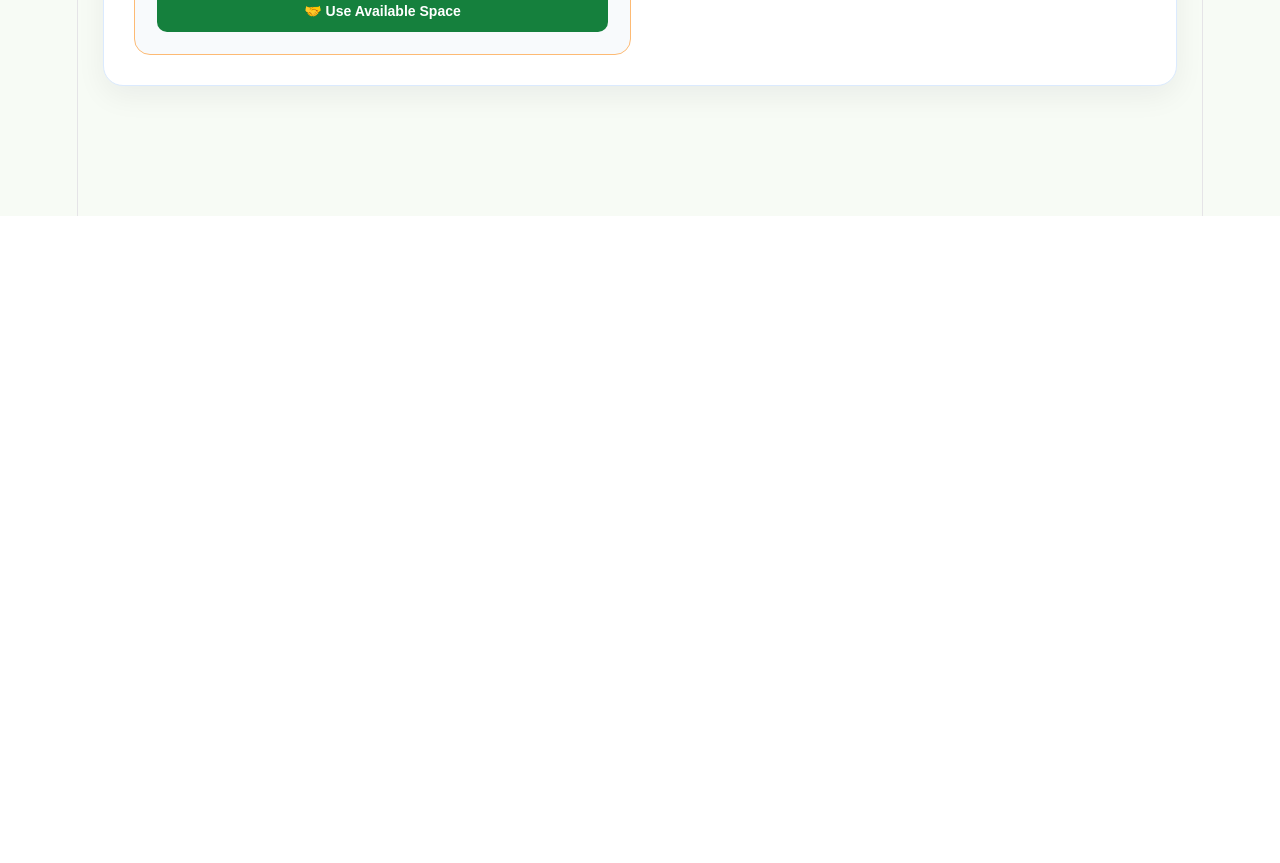
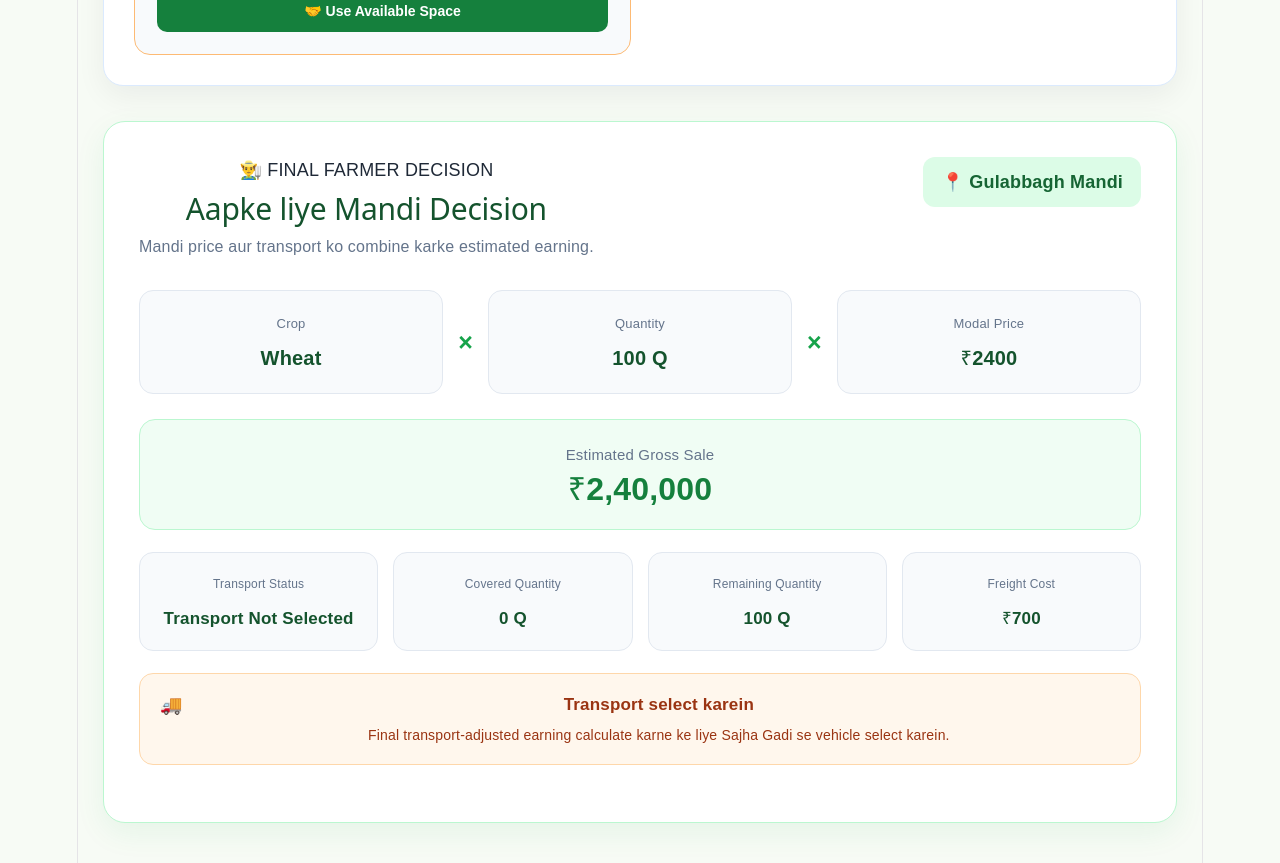
Before and after one commit to NK0018/bharat-mandi-hackathon, a React (Vite) app: page / in a window 1280 px wide. Shown: the part 4360-5223 px from the top of the page. Before the commit the page ends 4576 px from the top, so only its background shows below. Built offline with nearby package versions, Linux system fonts and the light colour scheme.

Commit message:
Complete farmer decision and smart transport flow

```diff
--- a/src/App.css
+++ b/src/App.css
@@ -1573,3 +1573,244 @@ select option {
   }
 
 }
+/* =========================================
+   FINAL FARMER DECISION
+   ========================================= */
+
+.final-decision-card {
+  margin-top: 35px;
+  padding: 35px;
+  background: #ffffff;
+  border: 1px solid #bbf7d0;
+  border-radius: 22px;
+  box-shadow: 0 10px 30px rgba(22, 163, 74, 0.08);
+}
+
+.final-decision-header {
+  display: flex;
+  justify-content: space-between;
+  align-items: flex-start;
+  gap: 25px;
+  margin-bottom: 30px;
+}
+
+.final-decision-header h2 {
+  margin: 8px 0 8px;
+  font-size: 30px;
+  color: #14532d;
+}
+
+.final-decision-header p {
+  margin: 0;
+  color: #64748b;
+  font-size: 16px;
+}
+
+.final-mandi-badge {
+  padding: 12px 18px;
+  background: #dcfce7;
+  color: #166534;
+  border-radius: 12px;
+  font-weight: 700;
+  white-space: nowrap;
+}
+
+
+/* CALCULATION */
+
+.final-calculation {
+  display: grid;
+  grid-template-columns: 1fr auto 1fr auto 1fr;
+  align-items: center;
+  gap: 15px;
+  margin-bottom: 25px;
+}
+
+.final-step {
+  padding: 20px;
+  text-align: center;
+  background: #f8fafc;
+  border: 1px solid #e2e8f0;
+  border-radius: 14px;
+}
+
+.final-step small {
+  display: block;
+  margin-bottom: 8px;
+  color: #64748b;
+  font-size: 13px;
+}
+
+.final-step strong {
+  color: #14532d;
+  font-size: 20px;
+}
+
+.calculation-symbol {
+  font-size: 25px;
+  font-weight: 700;
+  color: #16a34a;
+}
+
+
+/* GROSS SALE */
+
+.final-result {
+  padding: 22px;
+  margin-bottom: 22px;
+  text-align: center;
+  background: #f0fdf4;
+  border: 1px solid #bbf7d0;
+  border-radius: 16px;
+}
+
+.final-result small {
+  display: block;
+  margin-bottom: 8px;
+  color: #64748b;
+}
+
+.final-result strong {
+  font-size: 32px;
+  color: #15803d;
+}
+
+
+/* TRANSPORT SUMMARY */
+
+.transport-final-summary {
+  display: grid;
+  grid-template-columns: repeat(4, 1fr);
+  gap: 15px;
+  margin-bottom: 22px;
+}
+
+.transport-final-summary > div {
+  padding: 18px;
+  background: #f8fafc;
+  border: 1px solid #e2e8f0;
+  border-radius: 14px;
+  text-align: center;
+}
+
+.transport-final-summary small {
+  display: block;
+  margin-bottom: 8px;
+  color: #64748b;
+  font-size: 12px;
+}
+
+.transport-final-summary strong {
+  color: #14532d;
+  font-size: 17px;
+}
+
+
+/* PENDING WARNING */
+
+.final-pending-warning {
+  display: flex;
+  align-items: flex-start;
+  gap: 15px;
+  padding: 18px 20px;
+  margin-bottom: 22px;
+  background: #fff7ed;
+  border: 1px solid #fed7aa;
+  border-radius: 14px;
+  color: #9a3412;
+}
+
+.final-pending-warning > div {
+  flex: 1;
+}
+
+.final-pending-warning strong {
+  display: block;
+  margin-bottom: 6px;
+  font-size: 17px;
+}
+
+.final-pending-warning p {
+  margin: 0;
+  line-height: 1.6;
+  font-size: 14px;
+}
+
+
+/* NET EARNING */
+
+.partial-final-result {
+  padding: 25px;
+  background: #ecfdf5;
+  border: 2px solid #86efac;
+  border-radius: 18px;
+  text-align: center;
+}
+
+.partial-final-result small {
+  display: block;
+  margin-bottom: 8px;
+  color: #166534;
+  font-weight: 600;
+}
+
+.partial-final-result strong {
+  display: block;
+  font-size: 34px;
+  color: #15803d;
+}
+
+.partial-final-result p {
+  margin: 12px 0 0;
+  color: #64748b;
+  font-size: 13px;
+}
+
+
+/* MOBILE */
+
+@media (max-width: 900px) {
+
+  .transport-final-summary {
+    grid-template-columns: repeat(2, 1fr);
+  }
+
+  .final-calculation {
+    grid-template-columns: 1fr;
+  }
+
+  .calculation-symbol {
+    display: none;
+  }
+
+}
+
+
+@media (max-width: 650px) {
+
+  .final-decision-card {
+    padding: 22px;
+  }
+
+  .final-decision-header {
+    flex-direction: column;
+  }
+
+  .final-mandi-badge {
+    width: 100%;
+    text-align: center;
+  }
+
+  .transport-final-summary {
+    grid-template-columns: 1fr;
+  }
+
+  .final-result strong {
+    font-size: 27px;
+  }
+
+  .partial-final-result strong {
+    font-size: 28px;
+  }
+
+}
--- a/src/App.jsx
+++ b/src/App.jsx
@@ -407,6 +407,62 @@ const smartTransportMatches = recommendedRoute
           Number(a.isFullMatch)
       )
   : []
+  // =========================================
+// FINAL FARMER DECISION
+// =========================================
+
+const finalRequiredQuantity =
+  Number(dashboardQuantity || 0)
+
+const finalMandiPrice =
+  recommendedMandi
+    ? Number(recommendedMandi.modal)
+    : 0
+
+const finalGrossSale =
+  finalMandiPrice *
+  finalRequiredQuantity
+
+const finalTransportSelected =
+  sharedFreight !== null
+
+const finalCoveredQuantity =
+  finalTransportSelected
+    ? Number(sharedFreight.quantity)
+    : 0
+
+const finalRemainingQuantity =
+  Math.max(
+    finalRequiredQuantity -
+    finalCoveredQuantity,
+    0
+  )
+
+const finalFreightCost =
+  finalTransportSelected
+    ? Number(sharedFreight.farmerShare)
+    : recommendedMandi
+      ? Number(recommendedMandi.estimatedFreight)
+      : 0
+
+const finalCoveredSaleValue =
+  finalMandiPrice *
+  finalCoveredQuantity
+
+const finalCoveredNetEarning =
+  finalCoveredSaleValue -
+  finalFreightCost
+
+const finalFullTransport =
+  finalTransportSelected &&
+  finalRemainingQuantity === 0
+
+const finalDecisionStatus =
+  finalFullTransport
+    ? 'Transport Fully Covered'
+    : finalTransportSelected
+      ? 'Partial Transport Covered'
+      : 'Transport Not Selected'
 return (
   <div className="app">
       {/* Navbar */}
@@ -1573,6 +1629,211 @@ return (
 
   </div>
 )}
+        {/* =========================================
+            FINAL FARMER DECISION
+            ========================================= */}
+
+        {recommendedMandi && (
+          <div className="final-decision-card">
+
+            <div className="final-decision-header">
+
+              <div>
+                <span className="section-tag">
+                  👨‍🌾 FINAL FARMER DECISION
+                </span>
+
+                <h2>
+                  Aapke liye Mandi Decision
+                </h2>
+
+                <p>
+                  Mandi price aur transport ko
+                  combine karke estimated earning.
+                </p>
+              </div>
+
+              <div className="final-mandi-badge">
+                📍 {recommendedMandi.name}
+              </div>
+
+            </div>
+
+
+            {/* MANDI CALCULATION */}
+            <div className="final-calculation">
+
+              <div className="final-step">
+                <small>Crop</small>
+
+                <strong>
+                  {dashboardCrop}
+                </strong>
+              </div>
+
+
+              <div className="calculation-symbol">
+                ×
+              </div>
+
+
+              <div className="final-step">
+                <small>Quantity</small>
+
+                <strong>
+                  {finalRequiredQuantity} Q
+                </strong>
+              </div>
+
+
+              <div className="calculation-symbol">
+                ×
+              </div>
+
+
+              <div className="final-step">
+                <small>Modal Price</small>
+
+                <strong>
+                  ₹{finalMandiPrice}
+                </strong>
+              </div>
+
+            </div>
+
+
+            {/* GROSS SALE */}
+            <div className="final-result">
+
+              <small>
+                Estimated Gross Sale
+              </small>
+
+              <strong>
+                ₹{finalGrossSale.toLocaleString('en-IN')}
+              </strong>
+
+            </div>
+
+
+            {/* TRANSPORT STATUS */}
+            <div className="transport-final-summary">
+
+              <div>
+                <small>
+                  Transport Status
+                </small>
+
+                <strong>
+                  {finalDecisionStatus}
+                </strong>
+              </div>
+
+
+              <div>
+                <small>
+                  Covered Quantity
+                </small>
+
+                <strong>
+                  {finalCoveredQuantity} Q
+                </strong>
+              </div>
+
+
+              <div>
+                <small>
+                  Remaining Quantity
+                </small>
+
+                <strong>
+                  {finalRemainingQuantity} Q
+                </strong>
+              </div>
+
+
+              <div>
+                <small>
+                  Freight Cost
+                </small>
+
+                <strong>
+                  ₹{finalFreightCost.toLocaleString('en-IN')}
+                </strong>
+              </div>
+
+            </div>
+
+
+            {/* PARTIAL TRANSPORT MESSAGE */}
+            {finalTransportSelected &&
+              finalRemainingQuantity > 0 && (
+                <div className="final-pending-warning">
+
+                  ⚠️
+
+                  <div>
+                    <strong>
+                      {finalRemainingQuantity} Q
+                      transport pending
+                    </strong>
+
+                    <p>
+                      Abhi {finalCoveredQuantity} Q
+                      ke liye shared transport
+                      available hai. Baaki quantity
+                      ke liye additional transport
+                      arrange karna hoga.
+                    </p>
+                  </div>
+
+                </div>
+              )}
+
+
+            {/* FINAL NET RESULT */}
+            {finalTransportSelected ? (
+              <div className="partial-final-result">
+
+                <div>
+                  <small>
+                    Current Covered Net Earning
+                  </small>
+
+                  <strong>
+                    ₹{finalCoveredNetEarning.toLocaleString('en-IN')}
+                  </strong>
+                </div>
+
+                <p>
+                  Ye calculation sirf currently
+                  covered quantity aur uske
+                  proportional freight par based hai.
+                </p>
+
+              </div>
+            ) : (
+              <div className="final-pending-warning">
+
+                🚚
+
+                <div>
+                  <strong>
+                    Transport select karein
+                  </strong>
+
+                  <p>
+                    Final transport-adjusted earning
+                    calculate karne ke liye Sajha Gadi
+                    se vehicle select karein.
+                  </p>
+                </div>
+
+              </div>
+            )}
+
+          </div>
+        )}
 
 </section>
 
```
